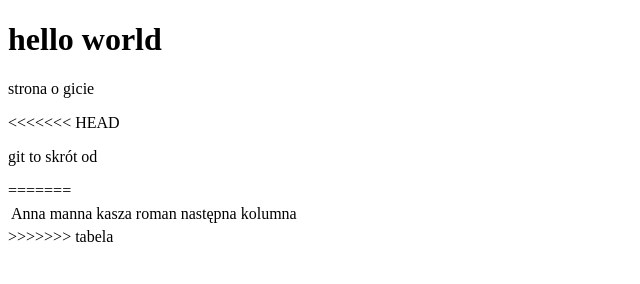
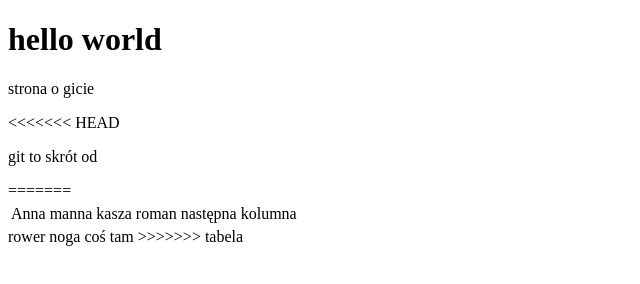
Before and after one commit to wojt179/zadania-, a plain HTML site: page strona1.html in a window 1280 px wide. Shown: the whole page, without its empty margins (0-640 px from the left). Drawn offline with Linux system fonts and the light colour scheme.

Commit message:
dodano listę

```diff
--- a/strona1.html
+++ b/strona1.html
@@ -31,6 +31,11 @@
 
         </tr>
     </table>
+
+    <lt> rower noga coś tam</lt>
+
+
+
 >>>>>>> tabela
 
 </body>
```
